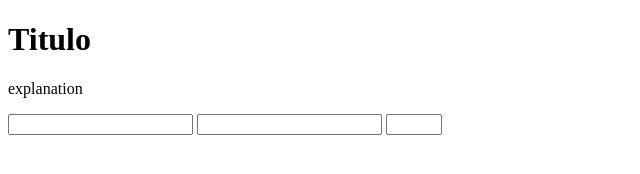
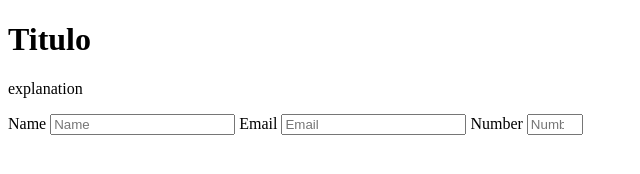
Before and after one commit to DanielOTagua/Danfall-Daniel, a plain HTML site: page index.html in a window 1280 px wide. Shown: the whole page, without its empty margins (0-640 px from the left). Drawn offline with Linux system fonts and the light colour scheme.

Commit message:
fifth commit Danfall

```diff
--- a/index.html
+++ b/index.html
@@ -14,12 +14,14 @@
   </header>
 
   <form id="survey-form">
-    <input type="text" id="name" required>
-    <input type="email" id="email" required>
-    <input type="number" id="number" min="10" max="99">
+    <label id="name-label" for="name">Name</label>
+    <input type="text" id="name" placeholder="Name" required>
 
+    <label id="email-label" for="email">Email</label>
+    <input type="email" id="email" placeholder="Email" required>
 
-
+    <label id="number-label" for="number">Number</label>
+    <input type="number" id="number" min="10" max="99" placeholder="Number">
   </form>
   <script src="https://cdn.freecodecamp.org/testable-projects-fcc/v1/bundle.js"></script>
   <script src="js/index.js"></script>
```
